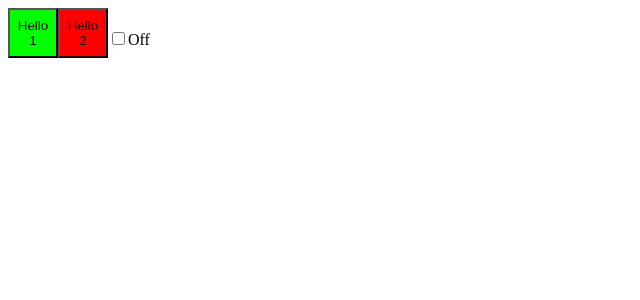
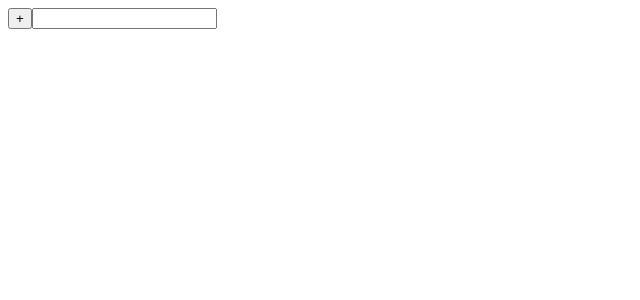
Before and after one commit to bamchoh/react-study, a React app: page / in a window 1280 px wide. Shown: the top 300 px of the page, without its empty margins (0-640 px from the left). Built offline with nearby package versions, Linux system fonts and the light colour scheme.

Commit message:
Add Todo components

```diff
--- /dev/null
+++ b/src/components/NumberList.tsx
@@ -0,0 +1,65 @@
+import * as React from 'react';
+
+import { TodoState, Item } from "./TodoStateInterface";
+
+export class NumberList extends React.Component<{}, TodoState> {
+	text: string;
+	textRef = React.createRef<HTMLInputElement>();
+
+	constructor(props: any) {
+		super(props);
+		this.state = {
+			items: []
+		};
+		this.text = "";
+	}
+
+	updateState = (state: TodoState) => {
+		this.setState(state)
+	}
+
+	on_click_li = (e: React.MouseEvent<HTMLLIElement>) => {
+		var id:number;
+		id = +(e.currentTarget.key)
+		this.state.items[id].done = true
+		this.updateState(this.state);
+	}
+
+	on_click = () => {
+		this.state.items.push({ todo:this.text, done:false});
+		this.textRef.current!.value = "";
+		this.updateState(this.state);
+	}
+
+	on_change = (e: React.FormEvent<HTMLInputElement>) => {
+		this.text = e.currentTarget.value;
+	}
+
+	drawItems = (item: Item) => {
+		if(item.done) {
+			return <s>{item.todo}</s>
+		}
+		return item.todo
+	}
+
+	listItems = (state: TodoState) => {
+		return state.items.map((item, i) => {
+			if(item.todo!="") {
+				return <li id={String(i)} key={i} onClick={this.on_click_li}>{this.drawItems(item)}</li>
+			}
+			return null;
+		});
+	}
+
+	render() {
+		return (
+			<div>
+				<div>
+					<button onClick={this.on_click}>+</button>
+					<input ref={this.textRef} type="text" onChange={this.on_change} />
+				</div>
+				<ul>{this.listItems(this.state)}</ul>
+			</div>
+		)
+	}
+}
--- /dev/null
+++ b/src/components/Todo.tsx
@@ -0,0 +1,11 @@
+import * as React from 'react';
+
+import { NumberList } from "./NumberList";
+
+export class Todo extends React.Component<{}, {}> {
+	render() {
+		return(
+			<NumberList />
+		)
+	}
+}
--- /dev/null
+++ b/src/components/TodoStateInterface.tsx
@@ -0,0 +1,8 @@
+export interface Item {
+	todo: string
+	done: boolean
+}
+
+export interface TodoState {
+	items: Item[]
+}
--- a/src/index.tsx
+++ b/src/index.tsx
@@ -1,14 +1,9 @@
 import * as React from "react";
 import * as ReactDOM from "react-dom";
 
-import { Rect } from "./components/Rect";
-import { CheckboxWithLabel} from "./components/CheckboxWithLabel";
+import { Todo } from "./components/Todo";
 
 ReactDOM.render(
-	<div>
-		<Rect num={1} bgcolor="#00FF00" />
-		<Rect num={2} bgcolor="#FF0000" />
-		<CheckboxWithLabel labelOn="On" labelOff="Off" />
-	</div>,
+	<Todo />,
 	document.getElementById("root")
 );
```
Also changed, not shown: src/components/AddButton.tsx (added, +33 -0 lines).
